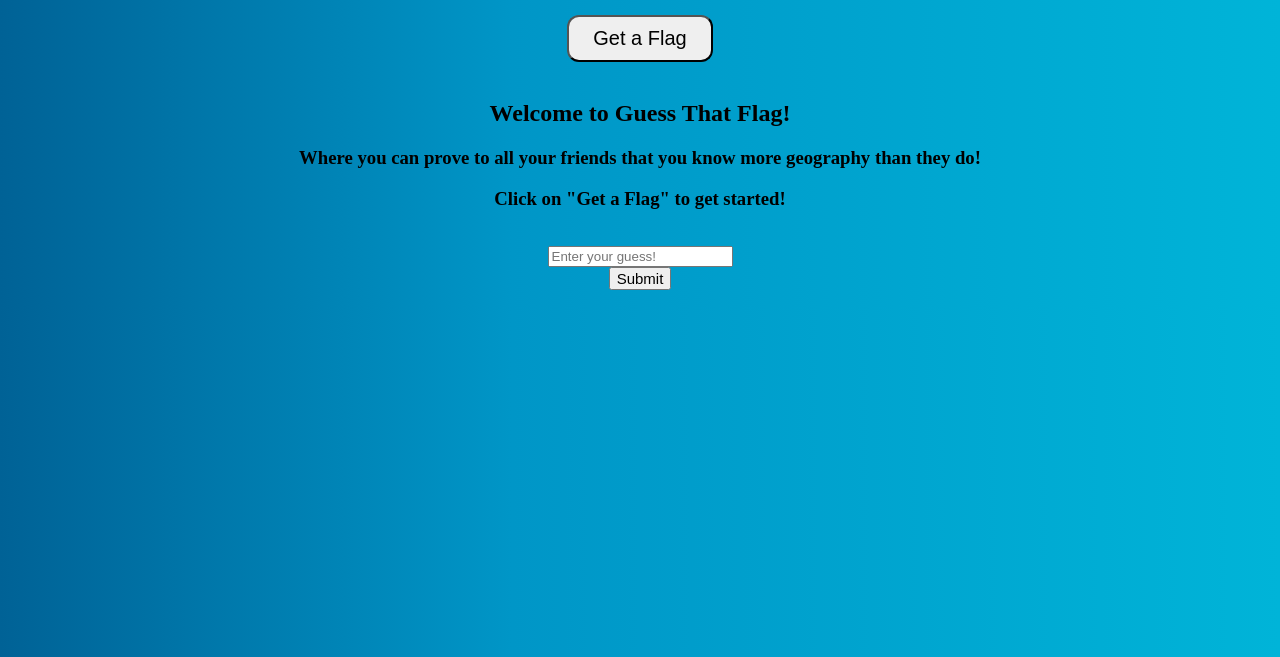
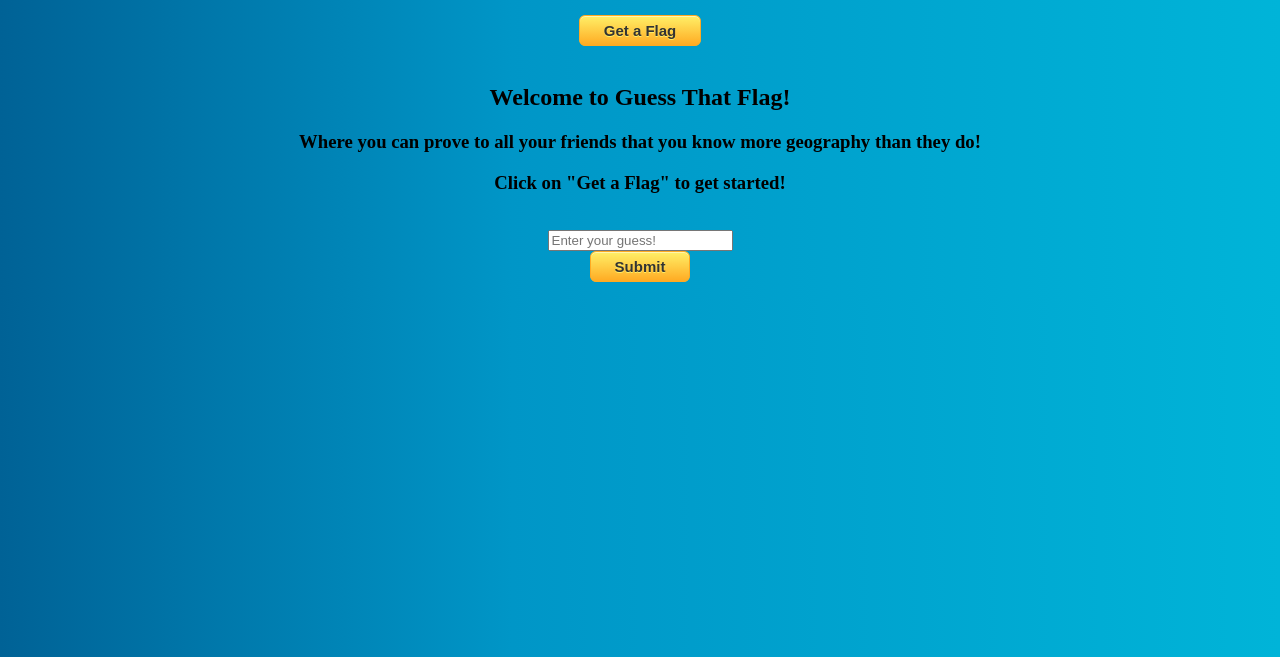
Before and after one commit to ReeseSch/guess-that-flag, a website with bundled scripts: page index.html in a window 1280 px wide. Shown: the part 143-800 px from the top of the page. Built offline with nearby package versions, Linux system fonts and the light colour scheme; files whose address does not match are found by name.

Commit message:
button changes

```diff
--- a/public/stylez.css
+++ b/public/stylez.css
@@ -27,17 +27,79 @@ body {
     font-size: 35px;
 }
 
-#getBtn {
+/* #getBtn {
     padding: 10px 24px;
     font-size: 20px;
     border-radius: 12px;
     color: black;
+} */
+
+#getBtn {
+    box-shadow:inset 0px 1px 0px 0px #fff6af;
+	background:linear-gradient(to bottom, #ffec64 5%, #ffab23 100%);
+	background-color:#ffec64;
+	border-radius:6px;
+	border:1px solid #ffaa22;
+	display:inline-block;
+	cursor:pointer;
+	color:#333333;
+	font-family:Arial;
+	font-size:15px;
+	font-weight:bold;
+	padding:6px 24px;
+	text-decoration:none;
+	text-shadow:0px 1px 0px #ffee66;
+}
+#getBtn:hover {
+	background:linear-gradient(to bottom, #ffab23 5%, #ffec64 100%);
+	background-color:#ffab23;
+}
+#getBtn:active {
+	position:relative;
+	top:1px;
 }
 
 
+
+
+
+
+/* #submitBtn {
+    font-size: 15px;
+} */
 #submitBtn {
-    font-size: 15px;
+    box-shadow:inset 0px 1px 0px 0px #fff6af;
+	background:linear-gradient(to bottom, #ffec64 5%, #ffab23 100%);
+	background-color:#ffec64;
+	border-radius:6px;
+	border:1px solid #ffaa22;
+	display:inline-block;
+	cursor:pointer;
+	color:#333333;
+	font-family:Arial;
+	font-size:15px;
+	font-weight:bold;
+	padding:6px 24px;
+	text-decoration:none;
+	text-shadow:0px 1px 0px #ffee66;
 }
+#submitBtn:hover {
+	background:linear-gradient(to bottom, #ffab23 5%, #ffec64 100%);
+	background-color:#ffab23;
+}
+#submitBtn:active {
+	position:relative;
+	top:1px;
+}
+
+
+
+
+
+
+
+
+
 
 #flag-zone {
     text-align: center;
```
